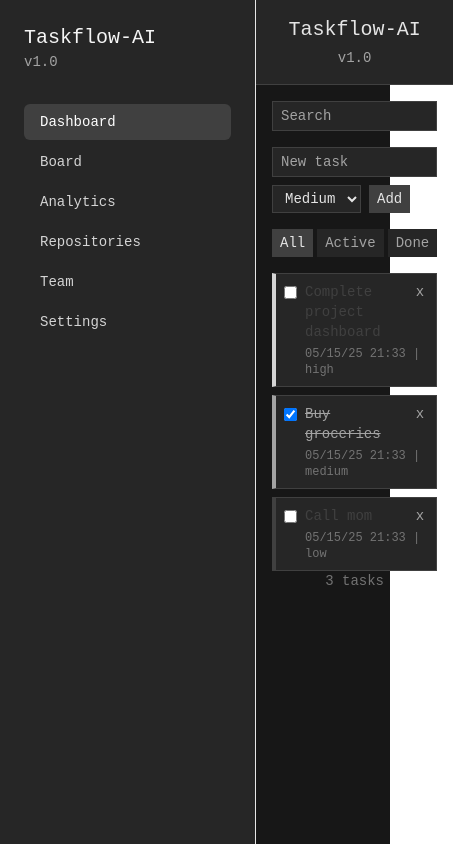
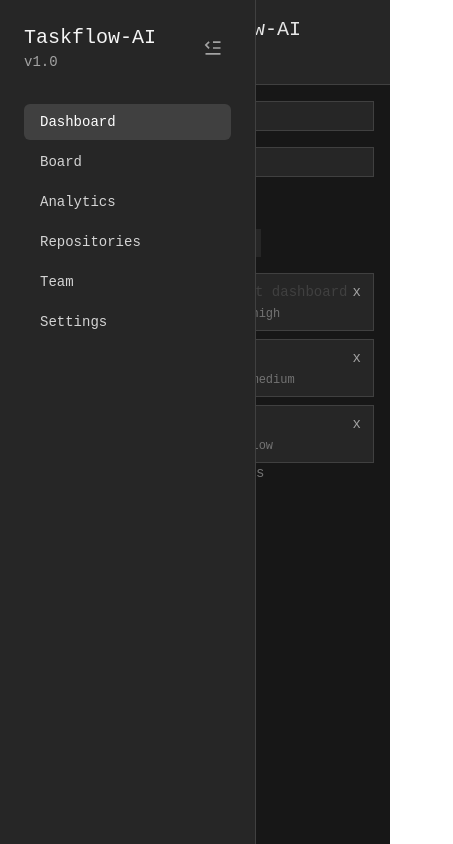
Before and after one commit to TM1988/Taskflow-AI, a Next.js app: page / in a window 390 px wide. Shown: the whole page, 453 px wide, since content can reach past the window. Built offline with nearby package versions, Linux system fonts and the light colour scheme.

Commit message:
Make sidebar collapsible and fix text colors

```diff
--- a/components/ClientLayout.tsx
+++ b/components/ClientLayout.tsx
@@ -11,7 +11,7 @@ export default function ClientLayout({ children }: { children: React.ReactNode }
       <div className="min-h-screen bg-gray-50 dark:bg-gray-900">
         <div className="flex">
           <Sidebar />
-          <main className="flex-1 ml-64">
+          <main className="flex-1 ml-20 lg:ml-64 transition-all duration-300">
             {children}
           </main>
         </div>
--- a/components/Sidebar.tsx
+++ b/components/Sidebar.tsx
@@ -1,7 +1,9 @@
 'use client'
 
+import { useState } from 'react'
 import Link from 'next/link'
 import { usePathname } from 'next/navigation'
+import { RiMenuFoldLine, RiMenuUnfoldLine } from 'react-icons/ri'
 
 const navigation = [
   { name: 'Dashboard', href: '/' },
@@ -14,17 +16,28 @@ const navigation = [
 
 export default function Sidebar() {
   const pathname = usePathname()
+  const [isCollapsed, setIsCollapsed] = useState(false)
 
   return (
-    <aside className="w-64 h-screen fixed left-0 top-0 bg-white dark:bg-gray-800 border-r bg-white dark:bg-gray-800">
+    <aside className={`${isCollapsed ? 'w-20' : 'w-64'} h-screen fixed left-0 top-0 bg-white dark:bg-gray-800 border-r border-gray-200 dark:border-gray-700 transition-all duration-300`}>
       <div className="p-6">
-        <div className="mb-8">
+        <div className="flex items-center justify-between mb-8">
+          {!isCollapsed && (
+            <div>
               <h1 className="text-xl font-mono text-gray-900 dark:text-gray-100">
                 Taskflow-AI
               </h1>
               <p className="text-sm text-gray-500 dark:text-gray-400">
                 v1.0
               </p>
+            </div>
+          )}
+          <button
+            onClick={() => setIsCollapsed(!isCollapsed)}
+            className="p-2 rounded-md text-gray-500 dark:text-gray-400 hover:bg-gray-100 dark:hover:bg-gray-700"
+          >
+            {isCollapsed ? <RiMenuUnfoldLine size={20} /> : <RiMenuFoldLine size={20} />}
+          </button>
         </div>
 
         <nav className="space-y-1">
@@ -40,9 +53,11 @@ export default function Sidebar() {
                     ? 'bg-gray-100 dark:bg-gray-700 text-gray-900 dark:text-white'
                     : 'text-gray-600 dark:text-gray-300 hover:bg-gray-50 dark:hover:bg-gray-700 hover:text-gray-900 dark:hover:text-white'
                   }
+                  ${isCollapsed ? 'text-center' : ''}
                 `}
+                title={isCollapsed ? item.name : ''}
               >
-                {item.name}
+                {isCollapsed ? item.name.charAt(0) : item.name}
               </Link>
             )
           })}
```
Lines whose indentation alone changed are shown as unchanged.
